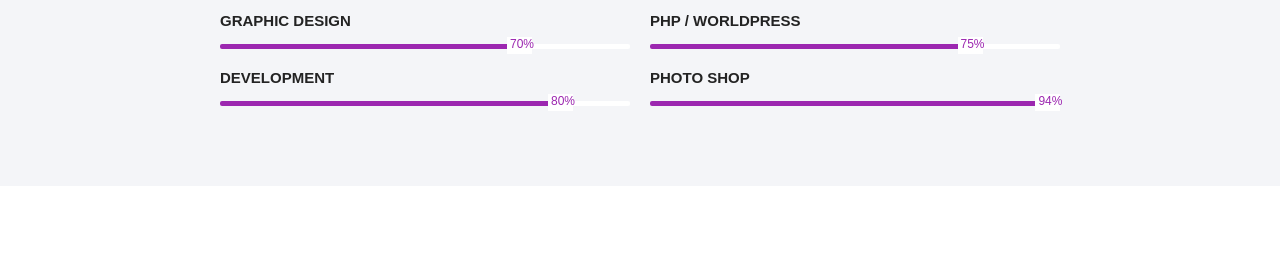
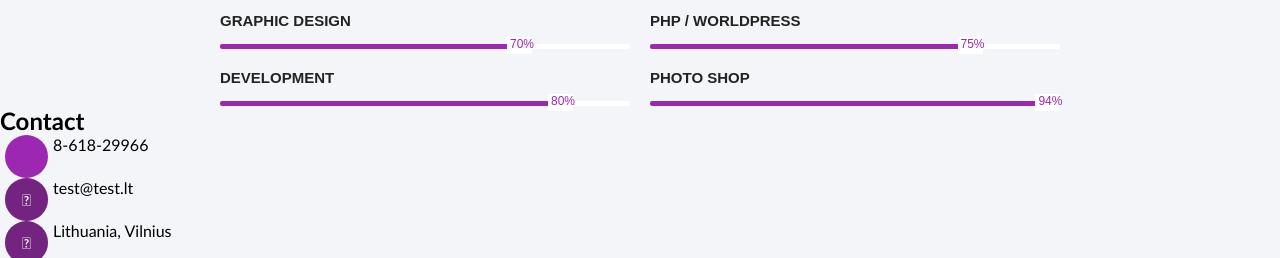
Before and after one commit to kvadrantas/Main-Portfolio, a website with bundled scripts: page index.html in a window 1280 px wide. Shown: the part 1772-2030 px from the top of the page. Built offline with nearby package versions, Linux system fonts and the light colour scheme; files whose address does not match are found by name; a web font is replaced by a local one.

Commit message:
Partly created contact block

```diff
--- /dev/null
+++ b/css/components/contacts.css
@@ -0,0 +1,22 @@
+.contacts i {
+  text-align: center;
+
+  display: inline-block;
+  width: 43px;
+  height: 43px;
+  color: var(--third);
+  margin: 0 5px;
+  text-decoration: none;
+  line-height: 43px;
+  background-color: var(--primary);
+  transition: background-color .2s ease-in;
+  border-radius: 50%;
+}
+
+.contacts i:before {
+  background-color: #201f1f54;
+  display: inline-block;
+  width: 43px;
+  height: 43px;
+  border-radius: 50%;
+}
--- a/css/home.css
+++ b/css/home.css
@@ -22,6 +22,7 @@
 @import "./components/counter.css";
 @import "./components/portfolio.css";
 @import "./components/me-resume.css";
+@import "./components/contacts.css";
 
 
 
--- a/index.html
+++ b/index.html
@@ -87,6 +87,22 @@
                     <!-- My skills Skillbars-->
                     </div>
                 </div>
+            </div>
+
+            <div class="contacts">
+                <h1>Contact</h1>
+                <div><i class="fas fa-phone-alt"></i>8-618-29966</div>
+                <div><i class="fas fa-envelope"></i>test@test.lt</div>
+                <div><i class="fas fa-home"></i>Lithuania, Vilnius</div>
+                <div><i class="fab fa-github"></i>https://github.com/kvadrantas</div>
+                <div><i class="fab fa-linkedin-in"></i></div>
+
+            </div>
+            <div class="education">
+
+            </div>
+            <div class="skills">
+
             </div>
         </section>
 <!---------------------------SECTION3 - MY SKILLS - end--------------------------->
@@ -190,11 +206,7 @@
     </div>
 </section>
 <!---------------------------SECTION5 - COUNTER - ends--------------------------------------->
-<!---------------------------SECTION6 MY SERVICES - begins--------------------------------->
-        <section id = "services" class="my-services">
-            SECTION6 - MY SERVICES
-        </section>
-<!---------------------------SECTION6 MY SERVICES - ends----------------------------------->
+
 <!---------------------------SECTION7 - MY PORTFOLIO (GALLERY) - begins----------->
         <section id = "portfolio" class="my-portfolio">
         <div class="main-row">
--- a/js/components/hero/Social.js
+++ b/js/components/hero/Social.js
@@ -10,7 +10,7 @@
         const socialDom = document.querySelector(`${this.className}`);
         for (const {status, icon, link} of this.data) {
             if (status === 'draft') continue;
-            html += `<a href="${link}" class="fa fa-${icon}"></a>\n`;
+            html += `<a href="${link}" class="fab fa-${icon}"></a>\n`;
         }
         socialDom.innerHTML = html;
         // console.log(html);
--- a/js/data/hero/socialData.js
+++ b/js/data/hero/socialData.js
@@ -16,7 +16,7 @@
     },
     {
         status: 'published',
-        icon: 'linkedin',
+        icon: 'linkedin-in',
         link: '#'
     },
     {
```
